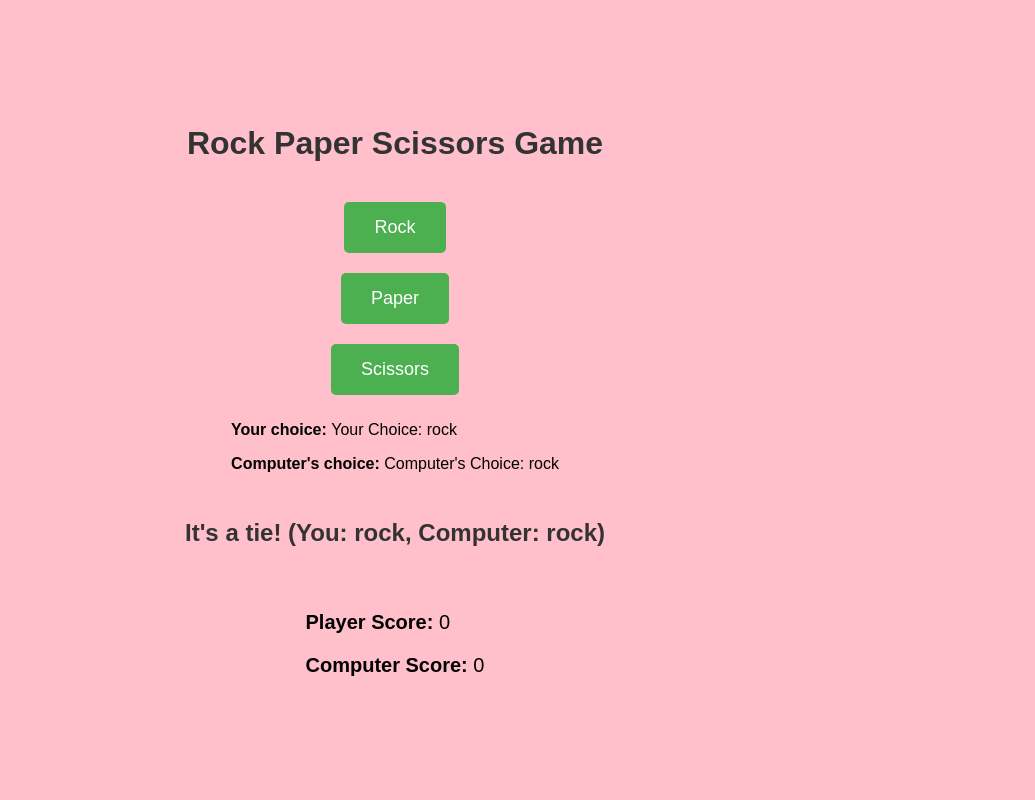
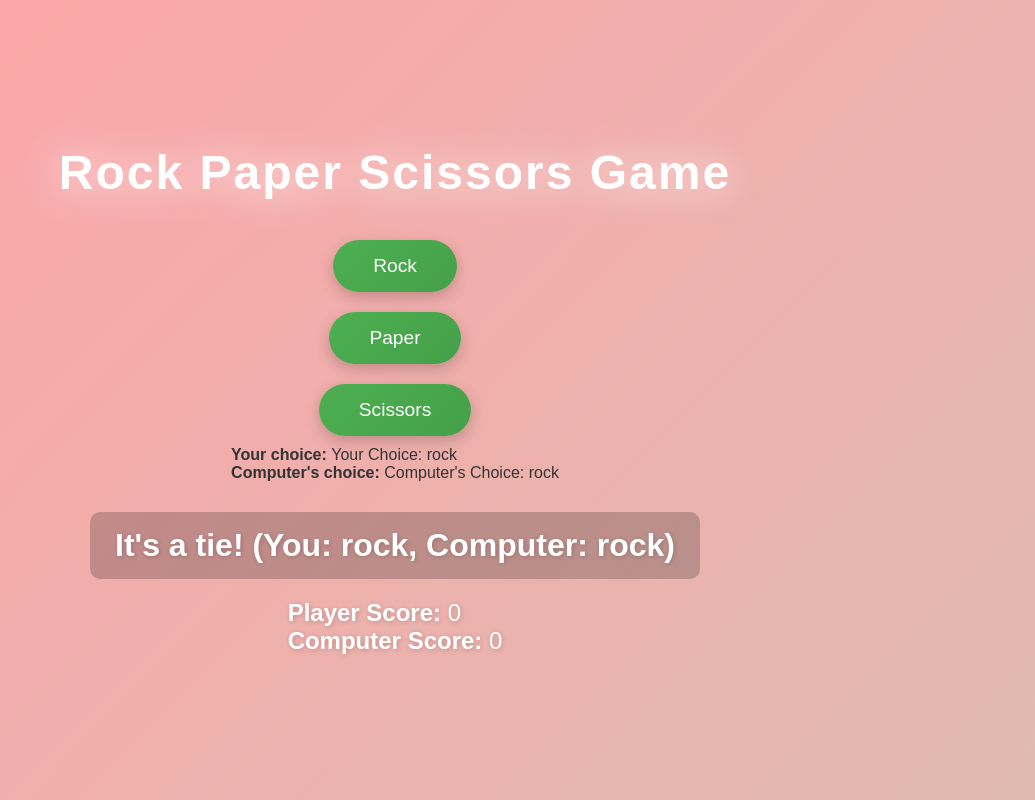
Before and after one commit to Shreyas2004wagh/Simulated-Work, a plain HTML site: page Rock Paper Scissors/index.html in a window 1280 px wide. Both pictures are taken after a click on the button "Rock". Shown: the whole page, without its empty margins (245-1280 px from the left). Drawn offline with Linux system fonts and the light colour scheme.

Commit message:
enhanced the rock paper scissors game

```diff
--- a/Rock Paper Scissors/script.js
+++ b/Rock Paper Scissors/script.js
@@ -13,6 +13,10 @@ const computerScoreDisplay = document.getElementById("computerScore");
 const playerChoiceDisplay = document.getElementById("playerChoice");
 const computerChoiceDisplay = document.getElementById("computerChoice");
 
+const winSound = new Audio("sounds/victorymale-version-230553.mp3");
+const loseSound = new Audio("sounds/you-lose-game-sound-230514.mp3");
+const tieSound = new Audio("sounds/game-bonus-144751.mp3");
+
 function getComputerChoice() {
   const choices = ["rock", "paper", "scissors"];
   const randomIndex = Math.floor(Math.random() * 3);
@@ -21,6 +25,7 @@ function getComputerChoice() {
 
 function decideWinner(playerChoice, computerChoice) {
   if (playerChoice === computerChoice) {
+    tieSound.play();
     return "It's a tie!";
   } else if (
     (playerChoice === "rock" && computerChoice === "scissors") ||
@@ -29,16 +34,34 @@ function decideWinner(playerChoice, computerChoice) {
   ) {
     playerScore++; // Increment player score
     playerScoreDisplay.textContent = playerScore; // Update player score in UI
+    winSound.play();
     return "You win!";
   } else {
     computerScore++; // Increment computer score
     computerScoreDisplay.textContent = computerScore; // Update computer score in UI
+    loseSound.play();
     return "Computer wins!";
   }
 }
 
+function animateSelection(button) {
+  button.style.transform = "scale(1.2)";
+  button.style.transition = "transform 0.2s ease-in-out";
+  setTimeout(() => {
+    button.style.transform = "scale(1)";
+  }, 200);
+}
+
 function playRound(playerChoice) {
   const computerChoice = getComputerChoice();
+
+  // Animate button selection
+  const selectedButton = {
+    rock: rockButton,
+    paper: paperButton,
+    scissors: scissorsButton,
+  }[playerChoice];
+  animateSelection(selectedButton);
 
   // Update the displayed choices
   playerChoiceDisplay.textContent = `Your Choice: ${playerChoice}`;
@@ -48,6 +71,7 @@ function playRound(playerChoice) {
   resultText.textContent = `${result} (You: ${playerChoice}, Computer: ${computerChoice})`;
 }
 
+// Add event listeners with animations
 rockButton.addEventListener("click", () => playRound("rock"));
 paperButton.addEventListener("click", () => playRound("paper"));
 scissorsButton.addEventListener("click", () => playRound("scissors"));
--- a/Rock Paper Scissors/style.css
+++ b/Rock Paper Scissors/style.css
@@ -1,3 +1,11 @@
+/* Universal reset and smooth transitions */
+* {
+    margin: 0;
+    padding: 0;
+    box-sizing: border-box;
+    transition: all 0.3s ease-in-out;
+}
+
 body {
     font-family: 'Arial', sans-serif;
     display: flex;
@@ -5,46 +13,123 @@ body {
     justify-content: center;
     align-items: center;
     height: 100vh;
-    background-color: pink;
+    background: linear-gradient(135deg, #ff9a9e 0%, #fad0c4 100%);
     margin: 0;
+    color: #333;
+    overflow: hidden;
 }
 
+/* Title styling */
 h1 {
-    color: #333;
+    font-size: 3rem;
+    color: #fff;
     margin-bottom: 30px;
+    text-shadow: 2px 2px 10px rgba(0, 0, 0, 0.2);
+    letter-spacing: 2px;
+    animation: glow 1.5s infinite alternate;
 }
 
+@keyframes glow {
+    from {
+        text-shadow: 2px 2px 20px rgba(255, 255, 255, 0.5);
+    }
+
+    to {
+        text-shadow: 2px 2px 40px rgba(255, 255, 255, 0.9);
+    }
+}
+
+/* Button styling */
 button {
-    padding: 15px 30px;
+    padding: 15px 40px;
     margin: 10px;
-    font-size: 18px;
-    background-color: #4CAF50;
-    color: white;
+    font-size: 1.2rem;
+    background: linear-gradient(135deg, #4caf50, #45a049);
+    color: #fff;
     border: none;
-    border-radius: 5px;
+    border-radius: 30px;
     cursor: pointer;
-    transition: background-color 0.3s ease;
+    box-shadow: 0 5px 15px rgba(0, 0, 0, 0.2);
+    transition: transform 0.2s ease, box-shadow 0.3s ease;
 }
 
 button:hover {
-    background-color: #45a049;
+    transform: translateY(-5px) scale(1.1);
+    box-shadow: 0 8px 20px rgba(0, 0, 0, 0.4);
+    background: linear-gradient(135deg, #45a049, #3e8e41);
 }
 
+button:active {
+    transform: scale(0.95);
+    box-shadow: 0 4px 10px rgba(0, 0, 0, 0.2);
+}
+
+/* Special styling for reset button */
+#reset {
+    background: linear-gradient(135deg, #f44336, #e33e2b);
+}
+
+#reset:hover {
+    background: linear-gradient(135deg, #e33e2b, #cc3925);
+}
+
+/* Result section */
 #result {
     margin-top: 30px;
-    font-size: 24px;
+    font-size: 2rem;
     font-weight: bold;
-    color: #333;
+    color: #fff;
+    animation: fadeIn 0.5s;
+    text-shadow: 1px 1px 5px rgba(0, 0, 0, 0.2);
+    background: rgba(0, 0, 0, 0.2);
+    padding: 15px 25px;
+    border-radius: 10px;
 }
 
+@keyframes fadeIn {
+    from {
+        opacity: 0;
+        transform: scale(0.8);
+    }
+
+    to {
+        opacity: 1;
+        transform: scale(1);
+    }
+}
+
+/* Scoreboard section */
 #scoreboard {
     margin-top: 20px;
-    font-size: 20px;
+    font-size: 1.5rem;
+    color: #fff;
+    text-shadow: 1px 1px 5px rgba(0, 0, 0, 0.2);
 }
 
-#reset {
-    margin-top: 20px;
-    background-color: #f44336;
-    color: white;
-    font-size: 18px;
+/* Button animation for smooth scaling */
+button:active {
+    transform: scale(0.95);
 }
+
+/* Background animation */
+body::before {
+    content: '';
+    position: absolute;
+    top: 0;
+    left: 0;
+    width: 100%;
+    height: 100%;
+    background: linear-gradient(135deg, rgba(255, 255, 255, 0.1), rgba(0, 0, 0, 0.1));
+    z-index: -1;
+    animation: backgroundAnimation 10s infinite alternate;
+}
+
+@keyframes backgroundAnimation {
+    from {
+        filter: hue-rotate(0deg);
+    }
+
+    to {
+        filter: hue-rotate(360deg);
+    }
+}
```
Also changed, not shown: 3 other files.
